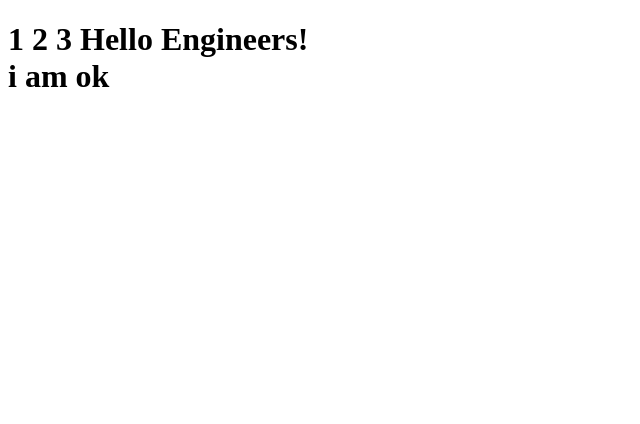
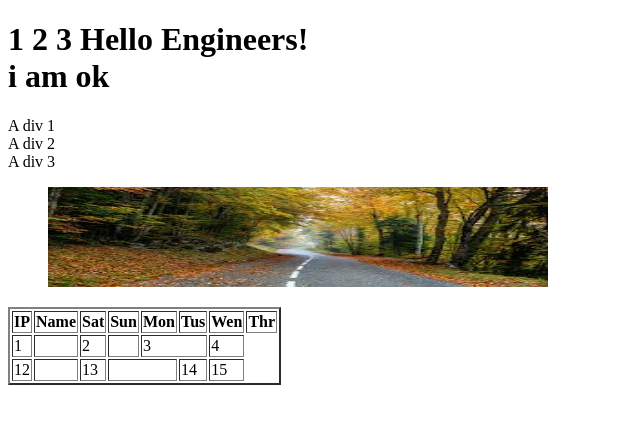
Before and after one commit to ALMOGRAB/assignment0, a plain HTML site: page index.html in a window 1280 px wide. Shown: the whole page, without its empty margins (0-640 px from the left). Drawn offline with Linux system fonts and the light colour scheme.

Commit message:
sed commit

```diff
--- a/index.html
+++ b/index.html
@@ -3,9 +3,47 @@
 <head>
 	<meta charset="utf-8">
 	<meta name="viewport" content="width=device-width, initial-scale=1">
+	<link rel= icon type="image/png" href="@AppHelpToast.png"/>
 	<title> Internet Programming </title>
+	<style>
+
+	</style>
 </head>
 <body>
 <h1> 1 2 3 Hello Engineers! <br> i am ok </br> </h1>
+<div>A div 1</div>
+<div>A div 2</div>
+<div>A div 3</div>
+<figure>
+	<img src="images.jpg" alt="شارع " width="500px" height="100px"/>
+</figure>
+<table border="2px">
+	<th>IP</th>
+	<th>Name</th>
+	<th>Sat</th>
+	<th>Sun</th>
+	<th>Mon</th>
+	<th>Tus</th>
+	<th>Wen</th>
+	<th>Thr</th>
+
+	<tr>
+		<td>1</td>
+		<td></td>
+        <td>2</td>
+		<td></td>
+		<td colspan="2">3</td>
+		<td>4</td>
+	</tr>
+	<tr>
+		<td>12</td>
+		<td></td>
+		<td>13</td>
+		<td colspan="2"> </td>
+		<td>14</td>
+		<td>15</td>
+	</tr>
+</table>
+
 </body>
 </html>
```
Also changed, not shown: 1.jpg (added), @AppHelpToast.png (added), images.jpg (added), 3 other files.
